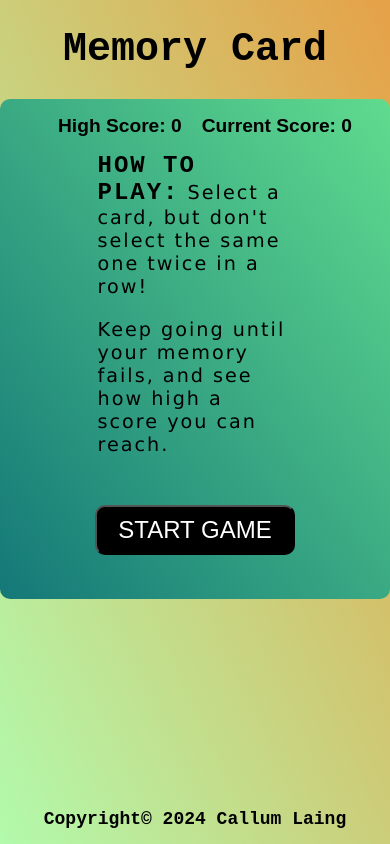
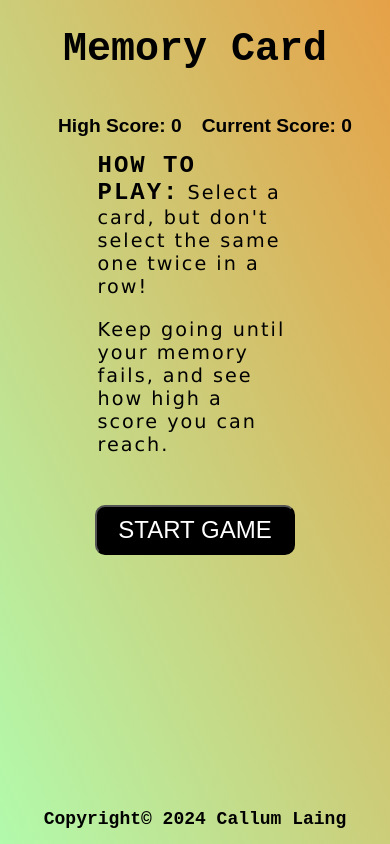
Before and after one commit to callum-laing/sv-memory-card, a Svelte app: page / in a window 390 px wide. Built offline with nearby package versions, Linux system fonts and the light colour scheme; a web font is replaced by a local one.

Commit message:
removed background on card when in mobile view

```diff
--- a/src/App.svelte
+++ b/src/App.svelte
@@ -48,7 +48,7 @@ div {
 @media (max-width: 768px) {
     div {
       width: 100%;
-      background-color: transparent;
+      background: transparent;
       border: none;
       font-size: .8rem;
     }
```
